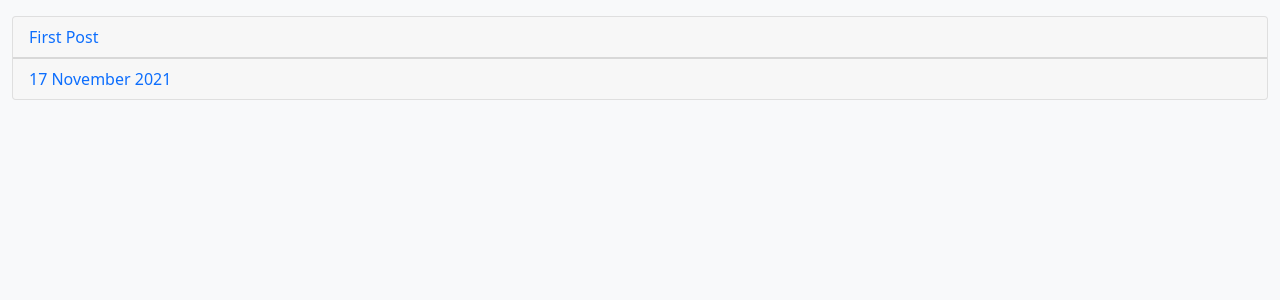
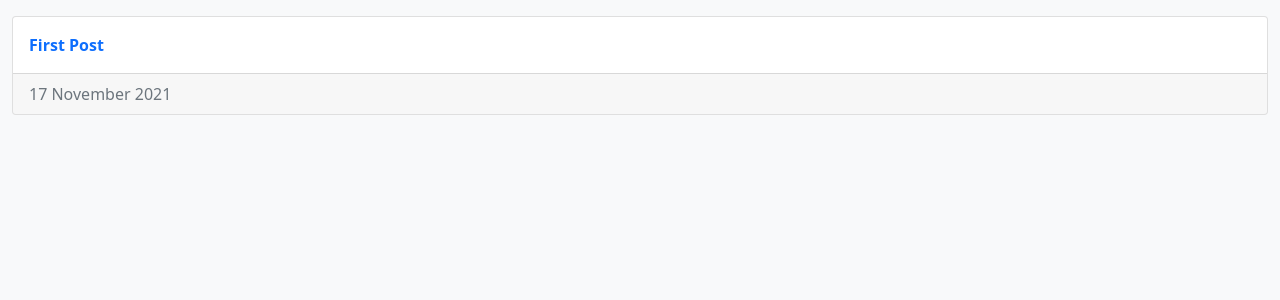
Before and after one commit to mashanz/note, a Jekyll site: the page built from index.html, in a window 1280 px wide. Shown: the top 300 px of the page. Built offline with Jekyll 4.4.1, drawn with Linux system fonts in a browser that asks for light colours.

Commit message:
Update base.html

```diff
--- a/_layouts/base.html
+++ b/_layouts/base.html
@@ -17,11 +17,11 @@ layout: base
        {% for post in site.posts %}
         <a href="{{ post.url }}" class="text-decoration-none">
           <article class="card">
-            <div class="card-header">
-              {{ post.title }}
+            <div class="card-body">
+              <strong>{{ post.title }}</strong>
             </div>
             <div class="card-footer">
-              <time datetime="{{ post.date | date: "%Y-%m-%d" }}">{{ post.date | date_to_long_string }}</time>
+              <span class="text-muted"><time datetime="{{ post.date | date: "%Y-%m-%d" }}">{{ post.date | date_to_long_string }}</time></span>
             </div>
           </article>
         </a>
```
